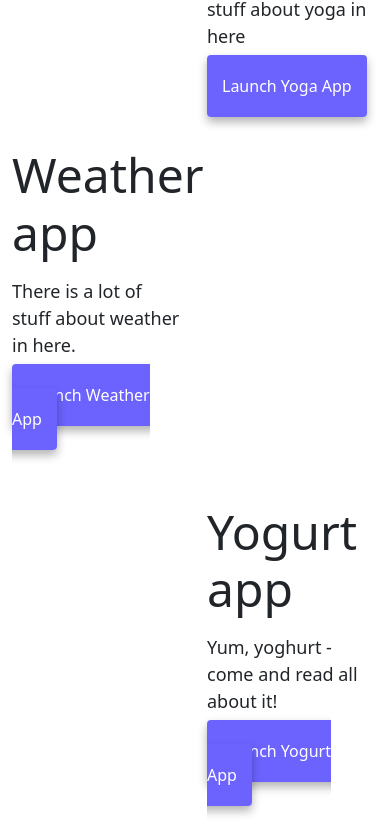
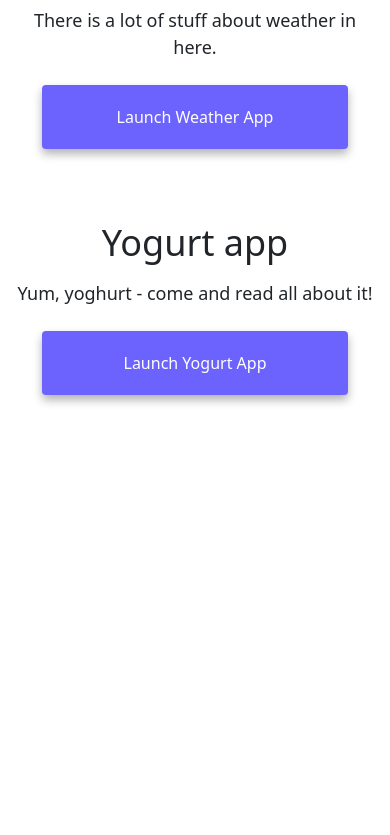
Before and after one commit to MahriScot/portfolio_WIP_software_development, a plain HTML site: page index.html in a window 390 px wide. Shown: the part 715-1550 px from the top of the page. After the commit the page ends 1190 px from the top, so only its background shows below. Drawn offline with nearby package versions, Linux system fonts and the light colour scheme.

Commit message:
some responsive changes for use on mobile devices

```diff
--- a/index.html
+++ b/index.html
@@ -6,7 +6,7 @@
     <meta name="viewport" content="width=device-width, initial-scale=1.0" />
     <meta
       name="description"
-      content="Portfolio of software development projects by Mahri Stewart"
+      content="Portfolio of front-end projects by Mahri Stewart, based in Scotland"
     />
     <title>Portfolio of Software Development Projects - Mahri Stewart</title>
     <link
@@ -85,34 +85,40 @@
     </div>
     <div class="container mb-5">
       <div class="row">
-        <div class="col-6 mb-6">
+        <div class="col-sm-6 mb-6">
           <img
             src="/images/yoga.png"
             alt="Yoga App"
             class="img-fluid rounded shadow p-2 d-none d-sm-block"
           />
         </div>
-        <div class="col-6 mb-6">
+        <div class="col-sm-6 mb-6">
           <h2 class="mb-3">Yoga App</h2>
           <p>There is a lot of stuff about yoga in here</p>
           <div class="mt-4">
-            <a href="#" title="Launch Yoga App" class="primary-link"
+            <a
+              href="#"
+              title="Launch Yoga App"
+              class="primary-link project-link"
               >Launch Yoga App</a
             >
           </div>
         </div>
       </div>
       <div class="row mt-5">
-        <div class="col-6 mb-6">
+        <div class="col-sm-6 mb-6">
           <h2 class="mb-3">Weather app</h2>
           <p>There is a lot of stuff about weather in here.</p>
           <div class="mb-4 mt-4">
-            <a href="#" title="Launch Weather App" class="primary-link"
+            <a
+              href="#"
+              title="Launch Weather App"
+              class="primary-link project-link"
               >Launch Weather App</a
             >
           </div>
         </div>
-        <div class="col-6 mb-6">
+        <div class="col-sm-6 mb-6">
           <img
             src="/images/weather.png"
             alt="Weather App"
@@ -121,18 +127,21 @@
         </div>
       </div>
       <div class="row mt-5">
-        <div class="col-6 mb-6">
+        <div class="col-sm-6 mb-6">
           <img
             src="/images/yogurt.png"
             alt="Yoghurt App"
             class="img-fluid rounded shadow p-2 d-none d-sm-block"
           />
         </div>
-        <div class="col-6 mb-6">
+        <div class="col-sm-6 mb-6">
           <h2 class="mb-3">Yogurt app</h2>
           <p>Yum, yoghurt - come and read all about it!</p>
           <div class="mt-4">
-            <a href="#" title="Launch Yogurt App" class="primary-link"
+            <a
+              href="#"
+              title="Launch Yogurt App"
+              class="primary-link project-link"
               >Launch Yogurt App</a
             >
           </div>
--- a/src/styles.css
+++ b/src/styles.css
@@ -4,14 +4,8 @@
   --box-shadow: 0 5px 10px rgba(0, 0, 0, 0.3);
 }
 
-@media (max-width: 800px) {
-  h1 {
-    font-size: 55px;
-  }
-}
-
 body {
-  margin-top: 80px;
+  margin: 80px 0;
 }
 
 h2,
@@ -76,6 +70,10 @@ p {
   color: white;
 }
 
+.primary-link:hover {
+  color: #f6f6f6;
+}
+
 .secondary-link {
   border-radius: 4px;
   padding: 20px 15px;
@@ -110,3 +108,21 @@ p {
 .email-link:hover {
   text-decoration: underline;
 }
+
+@media (max-width: 600px) {
+  h1 {
+    font-size: 48px;
+  }
+  h2 {
+    font-size: 36px;
+    text-align: center;
+  }
+  p {
+    text-align: center;
+  }
+  .project-link {
+    display: block;
+    text-align: center;
+    margin: 0 30px;
+  }
+}
```
Also changed, not shown: about.html (+3 -3 lines).
